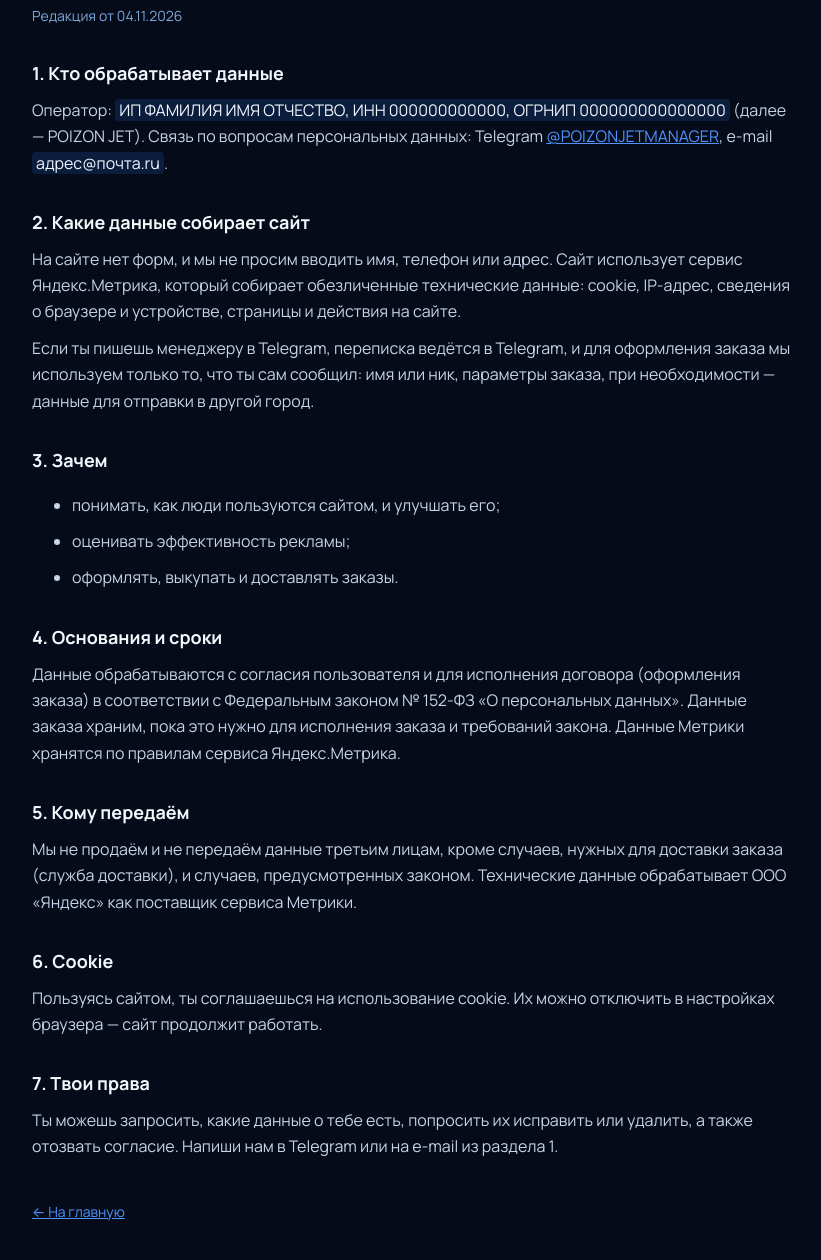
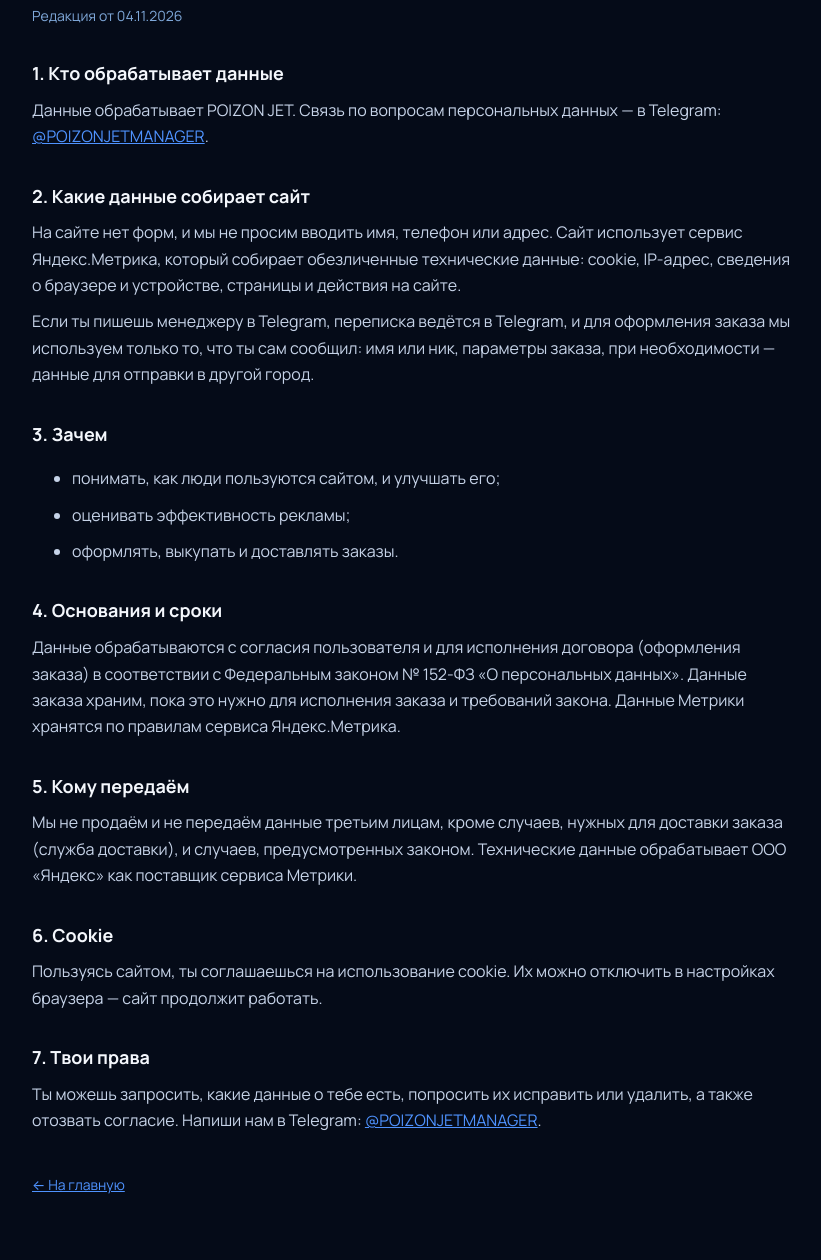
Before and after one commit to poizonjet-lgtm/poizonjet-lgtm.github.io, a plain HTML site: page privacy.html in a window 1280 px wide. Shown: the part 190-1450 px from the top of the page, without its empty margins (228-1049 px from the left). Drawn offline with Linux system fonts and the light colour scheme.

Commit message:
Новый адрес и без реквизитов ИП

```diff
--- a/privacy.html
+++ b/privacy.html
@@ -28,7 +28,7 @@ p, li { margin: 0 0 10px; }
   <p class="small">Редакция от 04.11.2026</p>
 
   <h2>1. Кто обрабатывает данные</h2>
-  <p>Оператор: <span class="fill">ИП ФАМИЛИЯ ИМЯ ОТЧЕСТВО, ИНН 000000000000, ОГРНИП 000000000000000</span> (далее — POIZON JET). Связь по вопросам персональных данных: Telegram <a href="https://t.me/POIZONJETMANAGER">@POIZONJETMANAGER</a>, e-mail <span class="fill">адрес@почта.ru</span>.</p>
+  <p>Данные обрабатывает POIZON JET. Связь по вопросам персональных данных — в Telegram: <a href="https://t.me/POIZONJETMANAGER">@POIZONJETMANAGER</a>.</p>
 
   <h2>2. Какие данные собирает сайт</h2>
   <p>На сайте нет форм, и мы не просим вводить имя, телефон или адрес. Сайт использует сервис Яндекс.Метрика, который собирает обезличенные технические данные: cookie, IP-адрес, сведения о браузере и устройстве, страницы и действия на сайте.</p>
@@ -51,7 +51,7 @@ p, li { margin: 0 0 10px; }
   <p>Пользуясь сайтом, ты соглашаешься на использование cookie. Их можно отключить в настройках браузера — сайт продолжит работать.</p>
 
   <h2>7. Твои права</h2>
-  <p>Ты можешь запросить, какие данные о тебе есть, попросить их исправить или удалить, а также отозвать согласие. Напиши нам в Telegram или на e-mail из раздела 1.</p>
+  <p>Ты можешь запросить, какие данные о тебе есть, попросить их исправить или удалить, а также отозвать согласие. Напиши нам в Telegram: <a href="https://t.me/POIZONJETMANAGER">@POIZONJETMANAGER</a>.</p>
 
   <p class="small" style="margin-top:40px"><a href="index.html">← На главную</a></p>
 </div>
--- a/sitemap.xml
+++ b/sitemap.xml
@@ -1,7 +1,7 @@
 <?xml version="1.0" encoding="UTF-8"?>
 <urlset xmlns="http://www.sitemaps.org/schemas/sitemap/0.9">
   <url>
-    <loc>https://spiritvoid625-lgtm.github.io/</loc>
+    <loc>https://poizonjet-lgtm.github.io/</loc>
     <lastmod>2026-11-04</lastmod>
   </url>
 </urlset>
```
Also changed, not shown: index.html (+3 -3 lines), robots.txt.
